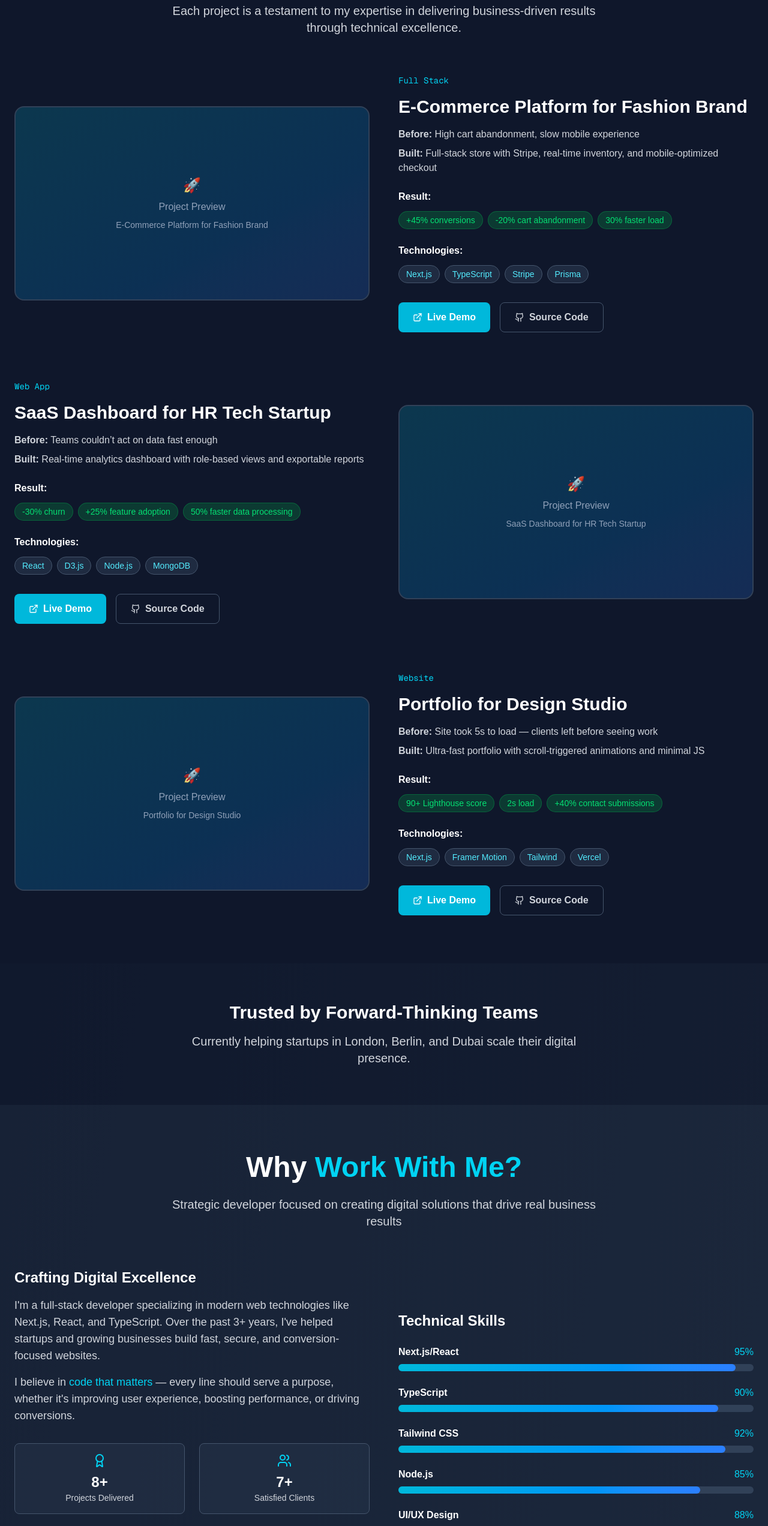
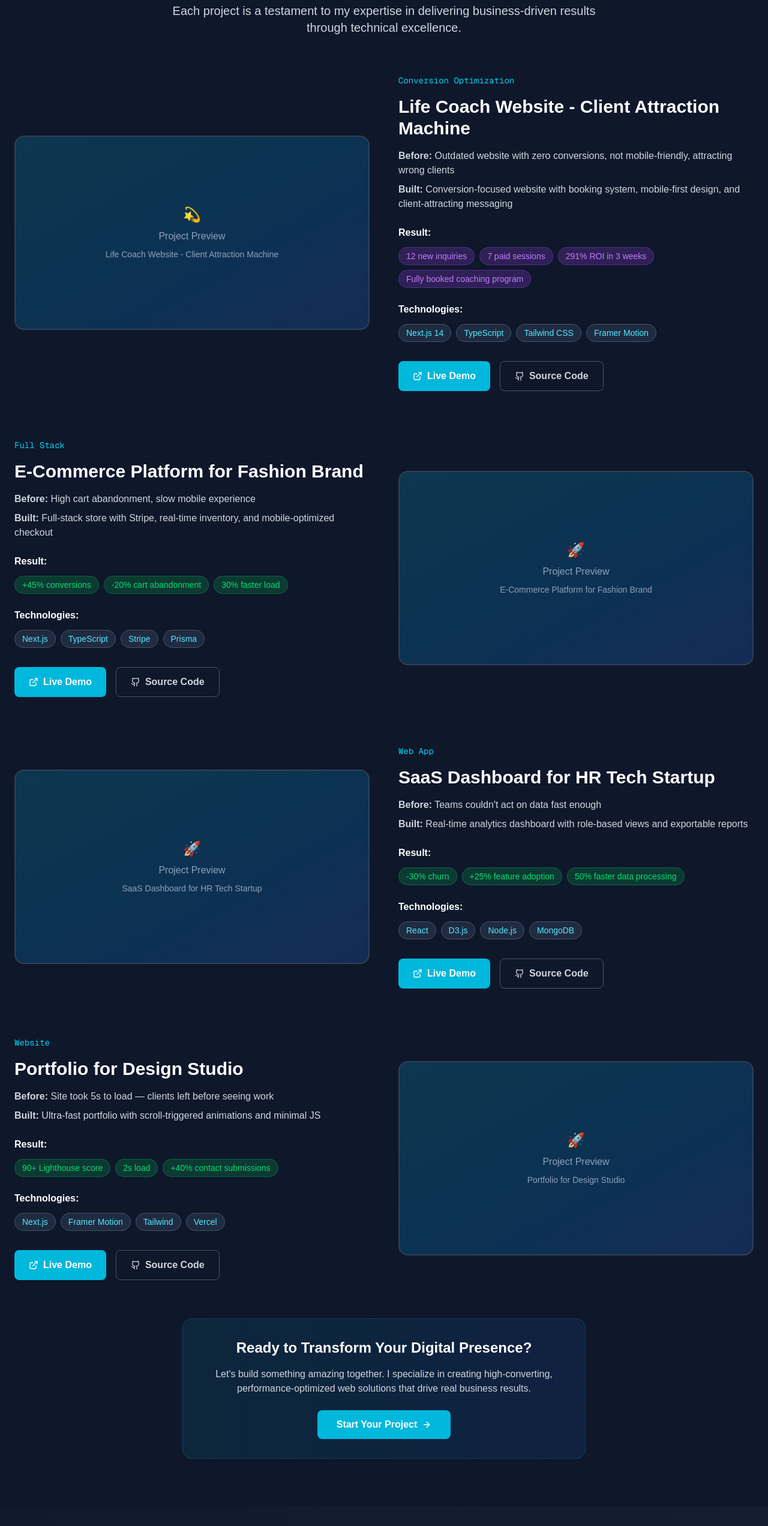
Before and after one commit to raminlord/ramindev, a Next.js app: page / in a window 1280 px wide. Shown: the part 2100-4644 px from the top of the page at 60% size. Built offline with nearby package versions, Linux system fonts and the light colour scheme.

Commit message:
last update-coach

```diff
--- a/src/app/components/contact.tsx
+++ b/src/app/components/contact.tsx
@@ -74,7 +74,7 @@ export default function Contact() {
                 </div>
                 <div>
                   <div className="text-gray-300 text-sm">Email</div>
-                  <div className="text-white font-semibold">hi@ramindev.digital</div>
+                  <div className="text-white font-semibold">reslami1360@gmail.com</div>
                 </div>
               </div>
 
--- a/src/app/components/projects.tsx
+++ b/src/app/components/projects.tsx
@@ -3,6 +3,17 @@
 import { ExternalLink, Github, ArrowRight } from 'lucide-react';
 
 const projects = [
+  {
+    title: "Life Coach Website - Client Attraction Machine",
+    before: "Outdated website with zero conversions, not mobile-friendly, attracting wrong clients",
+    built: "Conversion-focused website with booking system, mobile-first design, and client-attracting messaging",
+    results: ["12 new inquiries", "7 paid sessions", "291% ROI in 3 weeks", "Fully booked coaching program"],
+    image: "/api/placeholder/600/400",
+    technologies: ["Next.js 14", "TypeScript", "Tailwind CSS", "Framer Motion"],
+    liveUrl: "/projects/life-coach-website",
+    githubUrl: "https://github.com/raminlord/ramindev/tree/master/src/app/projects/life-coach-website",
+    category: "Conversion Optimization"
+  },
   {
     title: "E-Commerce Platform for Fashion Brand",
     before: "High cart abandonment, slow mobile experience",
@@ -16,7 +27,7 @@ const projects = [
   },
   {
     title: "SaaS Dashboard for HR Tech Startup",
-    before: "Teams couldn’t act on data fast enough",
+    before: "Teams couldn't act on data fast enough",
     built: "Real-time analytics dashboard with role-based views and exportable reports",
     results: ["-30% churn", "+25% feature adoption", "50% faster data processing"],
     image: "/api/placeholder/600/400",
@@ -66,7 +77,9 @@ export default function Projects() {
                 <div className="relative overflow-hidden rounded-2xl border-2 border-slate-700 hover:border-cyan-400 transition-all duration-500">
                   <div className="w-full h-80 bg-gradient-to-br from-cyan-500/20 to-blue-500/20 flex items-center justify-center">
                     <div className="text-center text-slate-400">
-                      <div className="text-2xl mb-2">🚀</div>
+                      <div className="text-2xl mb-2">
+                        {index === 0 ? "💫" : "🚀"}
+                      </div>
                       <div>Project Preview</div>
                       <div className="text-sm mt-2">{project.title}</div>
                     </div>
@@ -102,7 +115,11 @@ export default function Projects() {
                     {project.results.map((result, i) => (
                       <span
                         key={i}
-                        className="bg-green-500/20 text-green-400 px-3 py-1 rounded-full text-sm border border-green-500/30"
+                        className={`px-3 py-1 rounded-full text-sm border ${
+                          index === 0
+                            ? 'bg-purple-500/20 text-purple-400 border-purple-500/30'
+                            : 'bg-green-500/20 text-green-400 border-green-500/30'
+                        }`}
                       >
                         {result}
                       </span>
@@ -148,7 +165,24 @@ export default function Projects() {
         </div>
 
         {/* CTA */}
-
+        <div className="text-center mt-16">
+          <div className="bg-gradient-to-r from-cyan-500/10 to-blue-500/10 border border-cyan-500/20 rounded-2xl p-8 max-w-2xl mx-auto">
+            <h3 className="text-2xl font-bold text-white mb-4">
+              Ready to Transform Your Digital Presence?
+            </h3>
+            <p className="text-gray-300 mb-6">
+              Let's build something amazing together. I specialize in creating high-converting,
+              performance-optimized web solutions that drive real business results.
+            </p>
+            <a
+              href="#contact"
+              className="inline-flex items-center gap-2 bg-cyan-500 hover:bg-cyan-600 text-white font-semibold py-3 px-8 rounded-lg transition duration-300"
+            >
+              Start Your Project
+              <ArrowRight className="w-4 h-4" />
+            </a>
+          </div>
+        </div>
 
       </div>
     </section>
```
